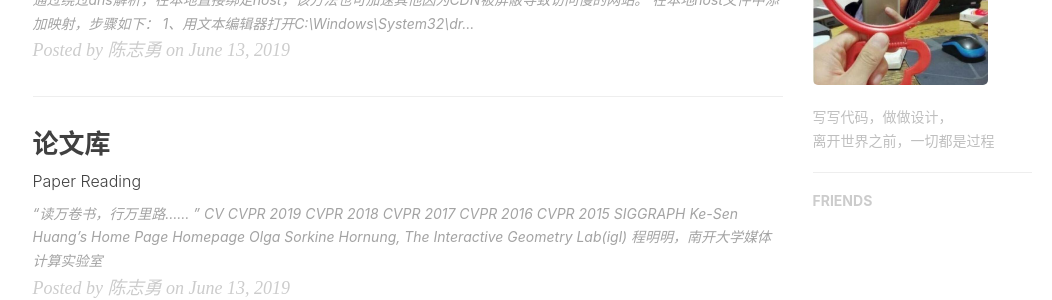
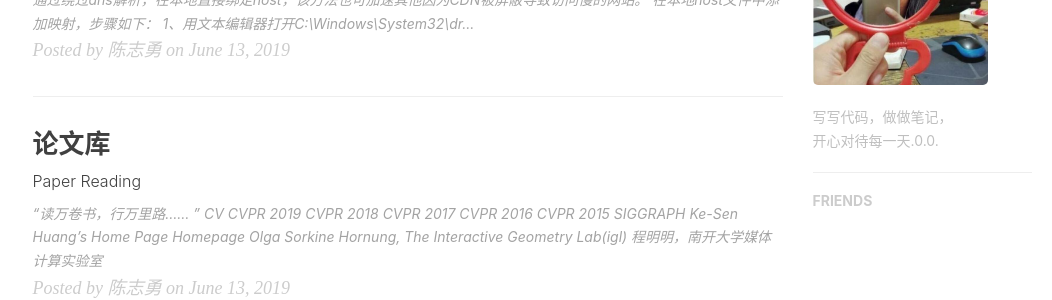
Before and after one commit to ChihyongChen/home, a Jekyll site: the page built from index.html, in a window 1280 px wide. Shown: the part 816-1116 px from the top of the page, without its empty margins (135-1187 px from the left). Built offline with Jekyll 4.4.1, drawn with Linux system fonts in a browser that asks for light colours; nearby versions of some CDN libraries; the list of posts is cut into pages by our own code; comment, search, counter and statistics services are not loaded.

Commit message:
Update _config.yml

```diff
--- a/_config.yml
+++ b/_config.yml
@@ -67,7 +67,7 @@ netease_comment: false
 
 # Sidebar settings
 sidebar: true                           # whether or not using Sidebar.
-sidebar-about-description: "写写代码，做做设计，<br>离开世界之前，一切都是过程"
+sidebar-about-description: "写写代码，做做笔记，<br>开心对待每一天.0.0."
 sidebar-avatar: /img/avatar-CZY.jpg      # use absolute URL, seeing it's used in both `/` and `/about/`
 
 
```
